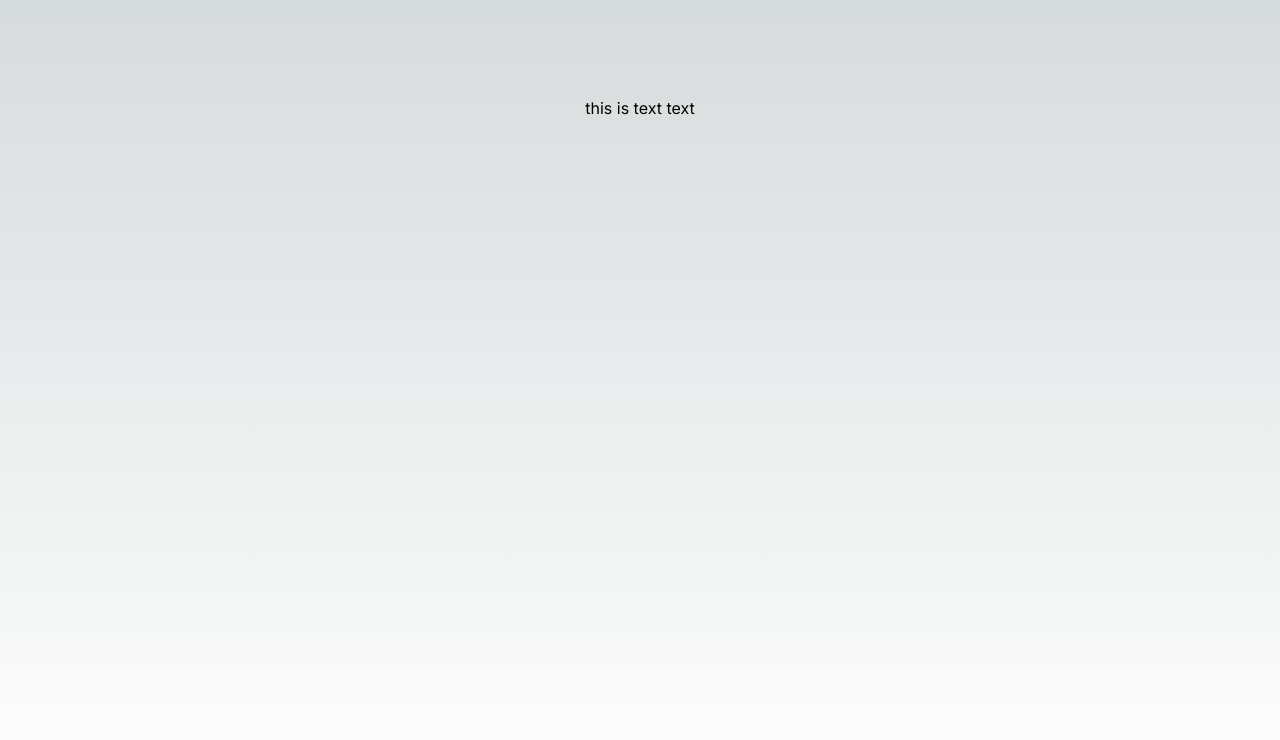
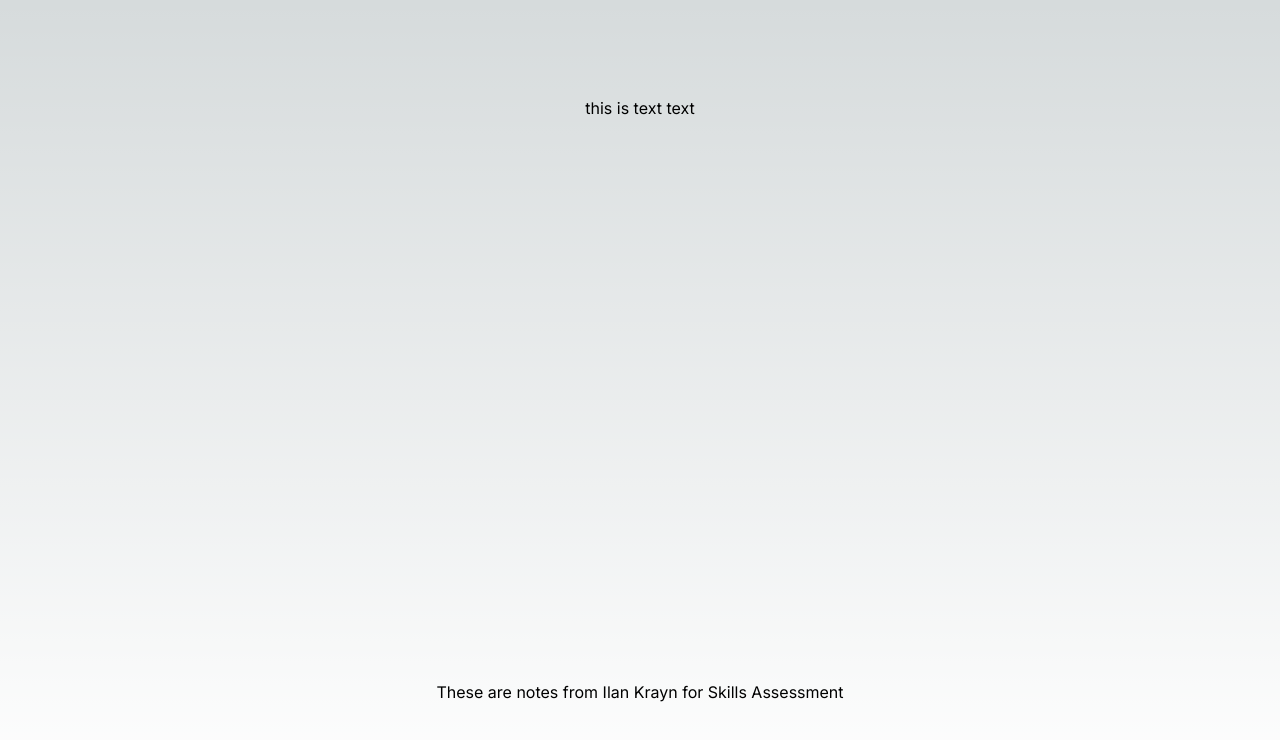
Before and after one commit to ilankr/nextjs, a Next.js app: page / in a window 1280 px wide. Shown: the top 740 px of the page. Built offline with nearby package versions, Linux system fonts and the light colour scheme.

Commit message:
Update page.tsx

```diff
--- a/app/page.tsx
+++ b/app/page.tsx
@@ -2,13 +2,11 @@ import Image from "next/image";
 
 export default function Home() {
   return (
-    <body>
     <main className="flex min-h-screen flex-col items-center justify-between p-24">
 
       <p>this is text text</p>
-
+      <h2>These are notes from Ilan Krayn for Skills Assessment</h2>
 
           </main>
-    </body>
   );
 }
```
